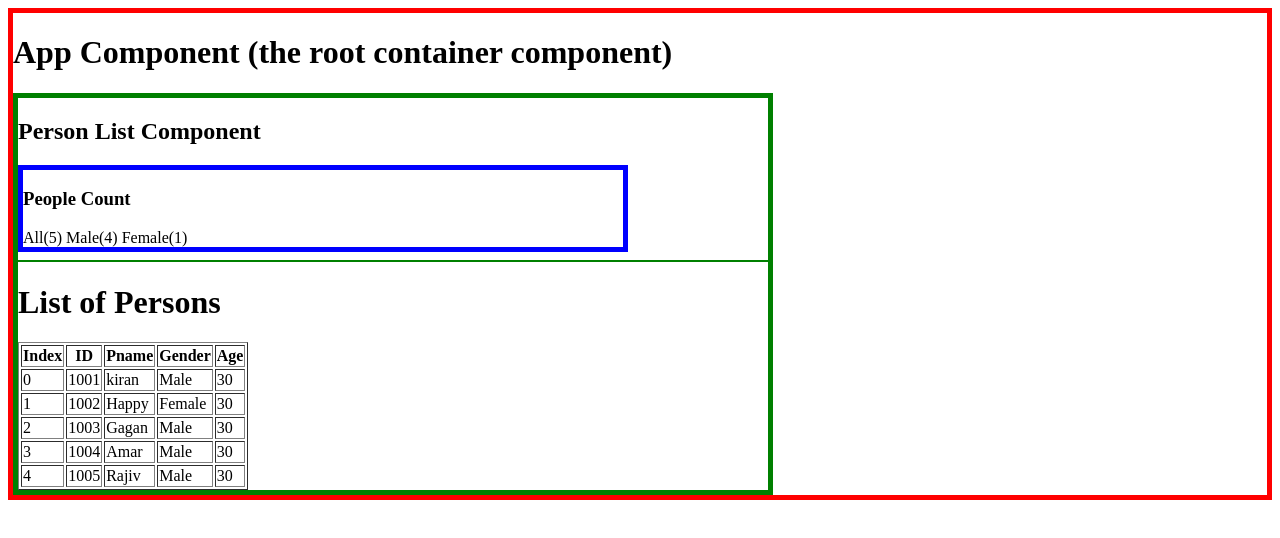
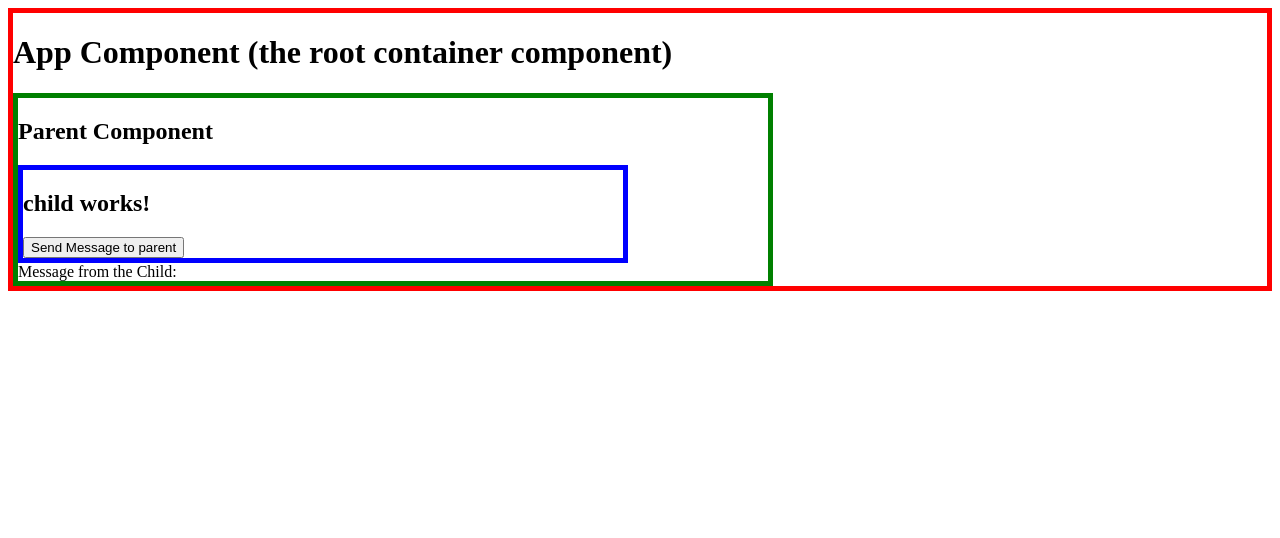
Before and after one commit to jackofalltradesprogrammer/Angular, an Angular app: page / in a window 1280 px wide. Shown: the top 538 px of the page. Built offline with nearby package versions, Linux system fonts and the light colour scheme.

Commit message:
Passing data from parent to child - using event emitter

```diff
--- a/src/app/app.component.html
+++ b/src/app/app.component.html
@@ -1,5 +1,5 @@
 <div style="border: 5px solid red">
 <h1>App Component (the root container component)</h1>
 
-<app-person-list></app-person-list>
+<app-parent></app-parent>
 </div>
--- a/src/app/child/child.component.html
+++ b/src/app/child/child.component.html
@@ -2,5 +2,5 @@
   <h2>
     child works!
   </h2>
-  {{receivedDataFromParent}}
+  <button (click)='onChange()'>Send Message to parent </button>
 </div>
--- a/src/app/child/child.component.ts
+++ b/src/app/child/child.component.ts
@@ -1,12 +1,18 @@
-import { Component, OnInit } from '@angular/core';
+import { Component, OnInit, EventEmitter } from '@angular/core';
 
 @Component({
   selector: 'app-child',
   templateUrl: './child.component.html',
   styleUrls: ['./child.component.css'],
-  inputs:['receivedDataFromParent']
+  inputs:['receivedDataFromParent'],
+  outputs:['childEvent1']
 })
 export class ChildComponent implements OnInit {
+  childEvent1 = new EventEmitter<string>();
+
+  onChange(){
+    this.childEvent1.emit("Hello from Child");
+  }
 
   receivedDataFromParent:string;
 
--- a/src/app/parent/parent.component.html
+++ b/src/app/parent/parent.component.html
@@ -1,8 +1,10 @@
 <div style="border: 5px solid green; width:750px">
 
   <h2>Parent Component</h2>
-  <app-child [receivedDataFromParent]='getParentData()'>
-
+  <!-- <app-child [receivedDataFromParent]='getParentData()'> -->
+  <app-child
+    (childEvent1)='msg=$event'
+  >
   </app-child>
-
+    Message from the Child: {{msg}}
 </div>
--- a/src/app/parent/parent.component.ts
+++ b/src/app/parent/parent.component.ts
@@ -6,7 +6,7 @@ import { Component, OnInit } from '@angular/core';
   styleUrls: ['./parent.component.css']
 })
 export class ParentComponent implements OnInit {
-
+  msg:string='';
   getParentData(){
     return "Hello from parent";
   }
```
